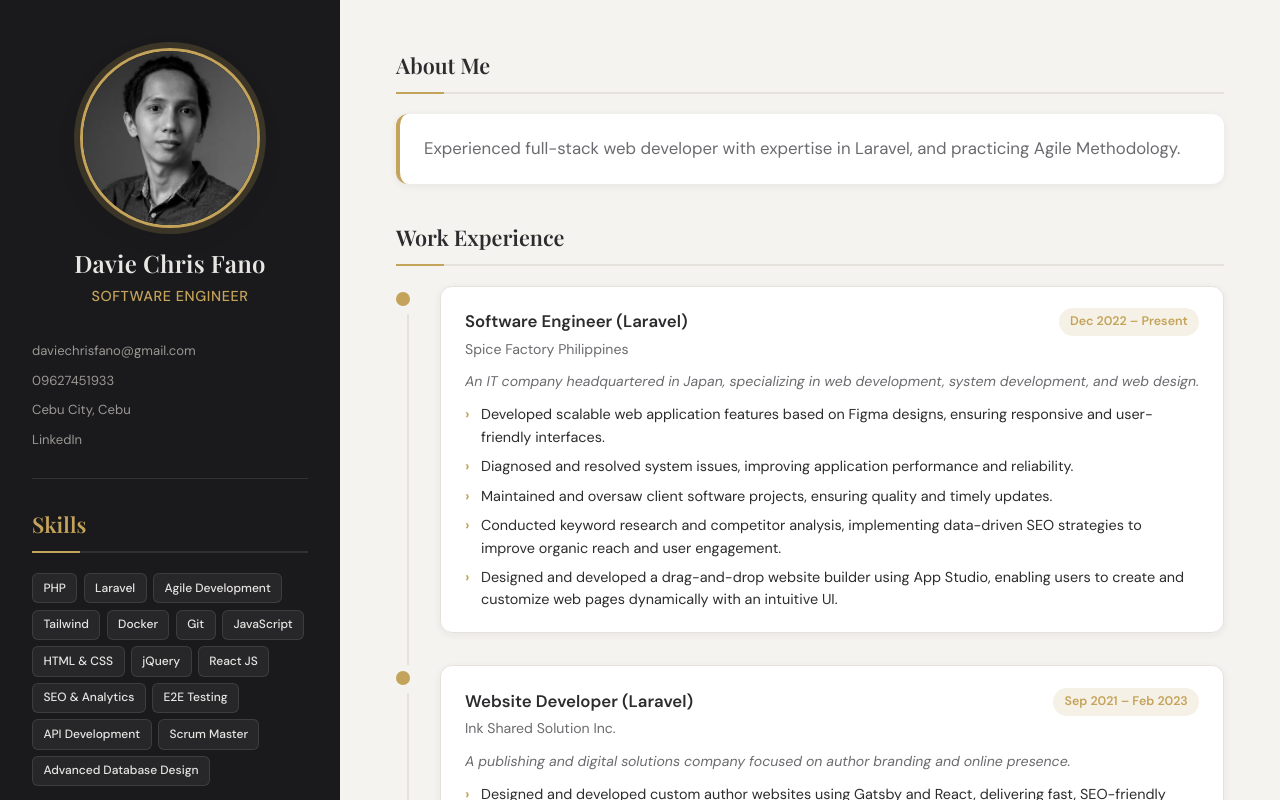
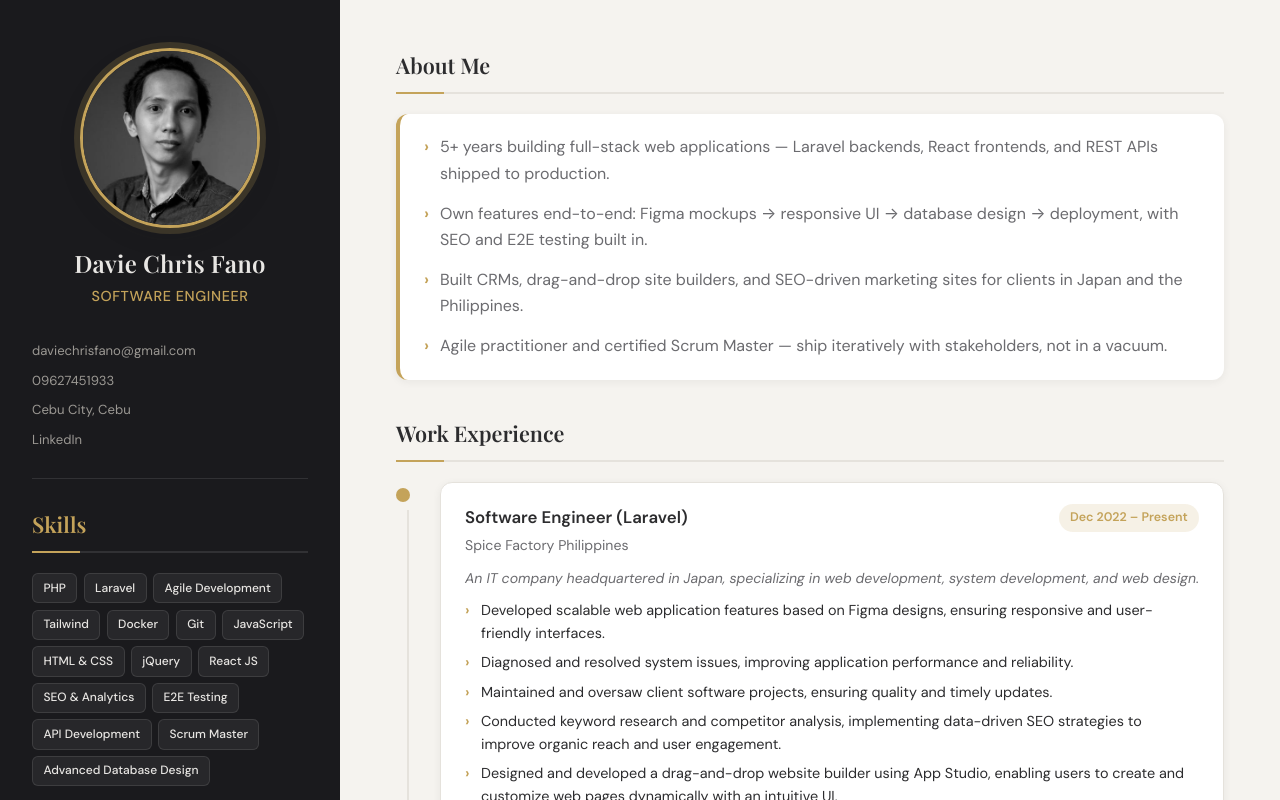
Before and after one commit to KuruChris/Resume, a React (Vite) app: page / in a window 1280 px wide. Shown: the top 800 px of the page. Built offline with nearby package versions, Linux system fonts and the light colour scheme.

Commit message:
Adjusted About me

```diff
--- a/src/App.css
+++ b/src/App.css
@@ -128,15 +128,32 @@ a.contact-link:hover {
   background: var(--color-accent);
 }
 
-.summary {
-  font-size: 1.05rem;
-  color: var(--color-text-muted);
-  line-height: 1.75;
+.about-list {
+  list-style: none;
+  display: flex;
+  flex-direction: column;
+  gap: 0.85rem;
   padding: 1.25rem 1.5rem;
   background: var(--color-surface);
   border-radius: var(--radius);
   border-left: 4px solid var(--color-accent);
   box-shadow: var(--shadow-sm);
+}
+
+.about-list li {
+  font-size: 1rem;
+  color: var(--color-text-muted);
+  line-height: 1.65;
+  padding-left: 1rem;
+  position: relative;
+}
+
+.about-list li::before {
+  content: '›';
+  position: absolute;
+  left: 0;
+  color: var(--color-accent);
+  font-weight: 700;
 }
 
 /* Timeline / Experience */
--- a/src/App.jsx
+++ b/src/App.jsx
@@ -122,7 +122,11 @@ function App() {
 
       <main className="content">
         <Section title="About Me">
-          <p className="summary">{resume.summary}</p>
+          <ul className="about-list">
+            {resume.about.map((item) => (
+              <li key={item}>{item}</li>
+            ))}
+          </ul>
         </Section>
 
         <Section title="Work Experience">
--- a/src/data/resume.js
+++ b/src/data/resume.js
@@ -7,8 +7,12 @@ export const resume = {
     location: 'Cebu City, Cebu',
     linkedin: 'https://linkedin.com/in/davie-chris-fano-ba3219160',
   },
-  summary:
-    'Experienced full-stack web developer with expertise in Laravel, and practicing Agile Methodology.',
+  about: [
+    '5+ years building full-stack web applications — Laravel backends, React frontends, and REST APIs shipped to production.',
+    'Own features end-to-end: Figma mockups → responsive UI → database design → deployment, with SEO and E2E testing built in.',
+    'Built CRMs, drag-and-drop site builders, and SEO-driven marketing sites for clients in Japan and the Philippines.',
+    'Agile practitioner and certified Scrum Master — ship iteratively with stakeholders, not in a vacuum.',
+  ],
   education: [
     {
       degree: 'Bachelor of Science in Information Technology',
```
